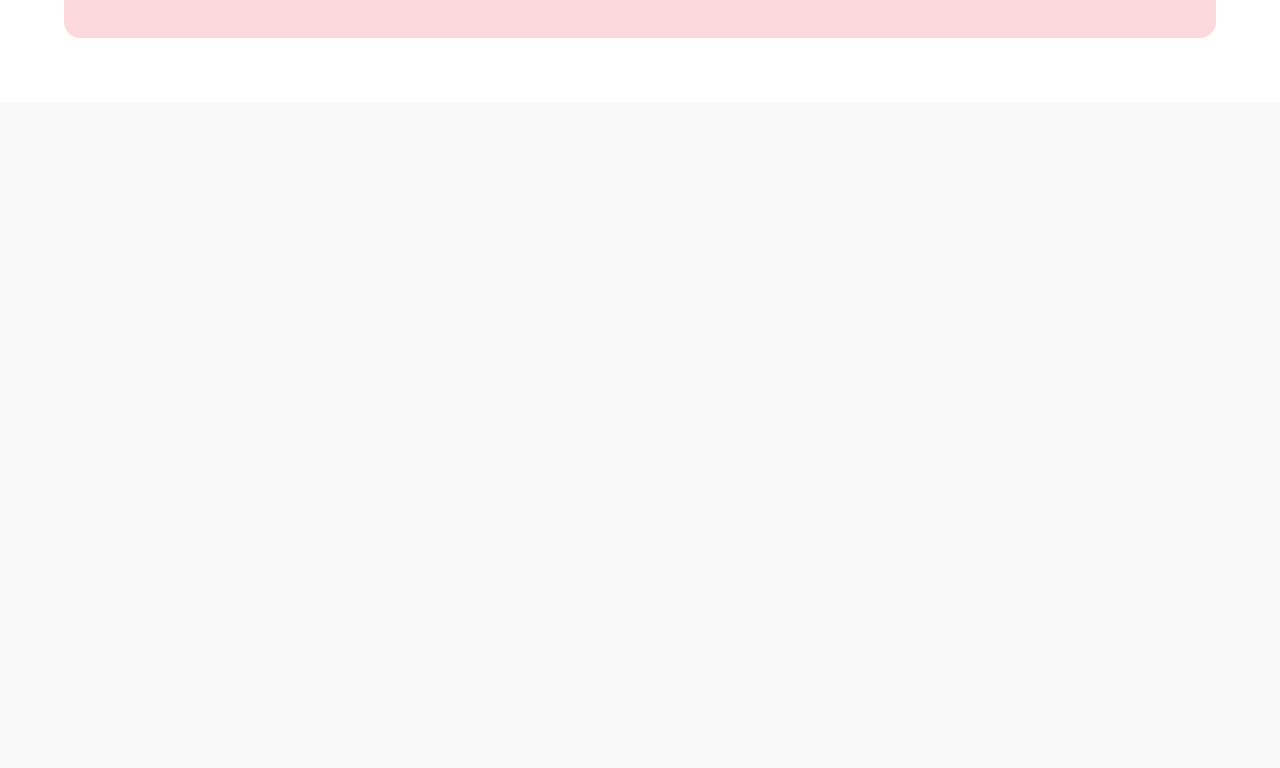
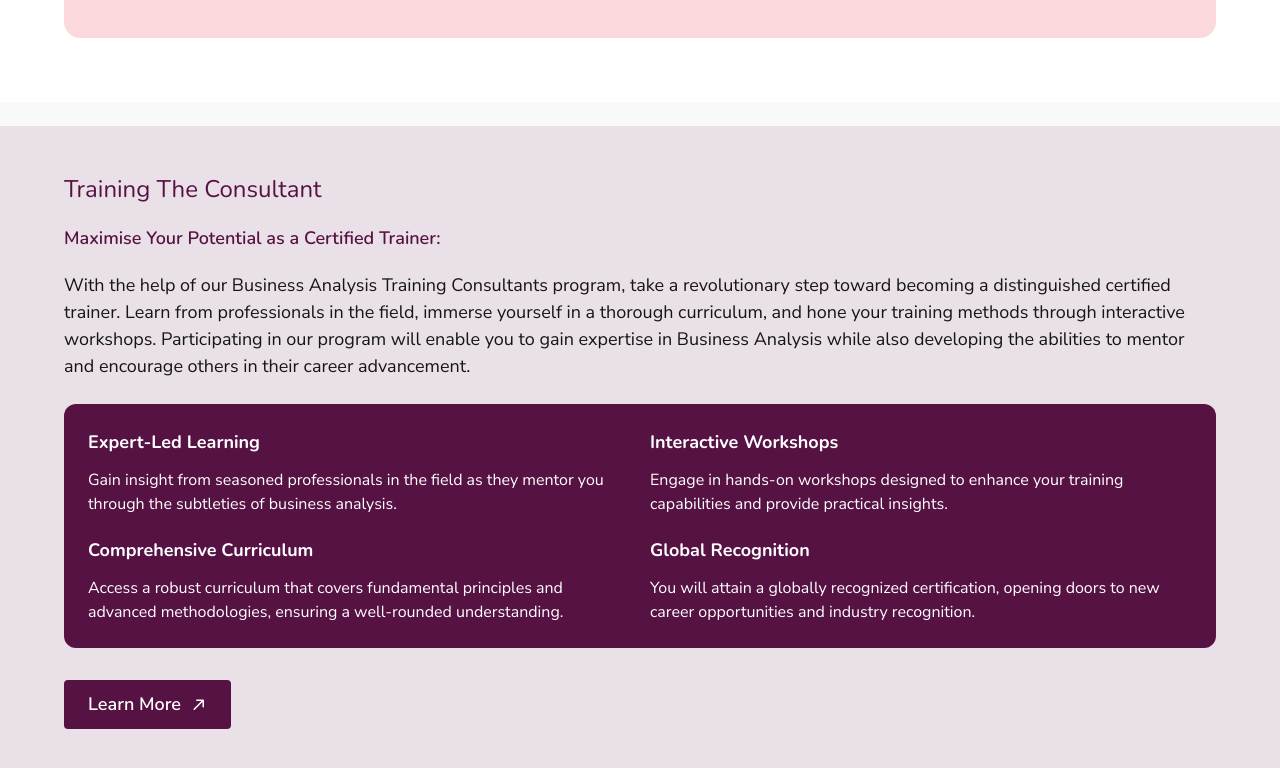
Before and after one commit to Okoukoni-Victor/tobams-assessment, a Next.js app: page / in a window 1280 px wide. Shown: the part 4716-5484 px from the top of the page. Before the commit the page ends 4818 px from the top, so only its background shows below. Built offline with nearby package versions, Linux system fonts and the light colour scheme.

Commit message:
feat: add Training The Consultant section

```diff
--- a/app/page.tsx
+++ b/app/page.tsx
@@ -3,6 +3,7 @@ import LearningManagementSystem from "@/components/home/LearningManagementSystem
 import TrainingPrograms from "@/components/home/TrainingPrograms";
 import ManagementDevelopmentProgram from "@/components/home/ManagementDevelopmentProgram";
 import TransformationHub from "@/components/home/TransformationHub";
+import TrainingTheConsultant from "@/components/home/TrainingTheConsultant";
 
 export default function Home() {
   return (
@@ -12,6 +13,7 @@ export default function Home() {
       <TrainingPrograms />
       <ManagementDevelopmentProgram />
       <TransformationHub />
+      <TrainingTheConsultant />
     </main>
   );
 }
--- /dev/null
+++ b/components/home/TrainingTheConsultant.tsx
@@ -0,0 +1,89 @@
+import Link from "next/link";
+
+type Feature = {
+  title: string;
+  description: string;
+};
+
+const features: Feature[] = [
+  {
+    title: "Expert-Led Learning",
+    description:
+      "Gain insight from seasoned professionals in the field as they mentor you through the subtleties of business analysis.",
+  },
+  {
+    title: "Interactive Workshops",
+    description:
+      "Engage in hands-on workshops designed to enhance your training capabilities and provide practical insights.",
+  },
+  {
+    title: "Comprehensive Curriculum",
+    description:
+      "Access a robust curriculum that covers fundamental principles and advanced methodologies, ensuring a well-rounded understanding.",
+  },
+  {
+    title: "Global Recognition",
+    description:
+      "You will attain a globally recognized certification, opening doors to new career opportunities and industry recognition.",
+  },
+];
+
+export default function TrainingTheConsultant() {
+  return (
+    <section className="mt-6 py-12 px-6 lg:px-16 bg-(--color-primary-10)">
+      <div className="space-y-3 lg:space-y-5">
+        <h2 className="leading-[130%] text-2xl lg:text-[40px]font-semibold text-primary">
+          Training The Consultant
+        </h2>
+
+        <h3 className="leading-[150%] text-base lg:text-lg font-semibold text-primary">
+          Maximise Your Potential as a Certified Trainer:
+        </h3>
+
+        <p className="text-sm lg:text-lg">
+          With the help of our Business Analysis Training Consultants program,
+          take a revolutionary step toward becoming a distinguished certified
+          trainer. Learn from professionals in the field, immerse yourself in a
+          thorough curriculum, and hone your training methods through
+          interactive workshops. Participating in our program will enable you to
+          gain expertise in Business Analysis while also developing the
+          abilities to mentor and encourage others in their career advancement.
+        </p>
+      </div>
+
+      <div className="grid md:grid-cols-2 gap-5 mt-6 mb-8 p-6 rounded-xl text-white bg-primary">
+        {features.map((feature) => (
+          <div key={feature.title}>
+            <h4 className="pb-3 md:text-lg font-bold">{feature.title}</h4>
+
+            <p className="text-sm md:text-base">{feature.description}</p>
+          </div>
+        ))}
+      </div>
+
+      <Link
+        href="#"
+        className="inline-flex justify-center items-center gap-2 w-fit px-6 py-[10.5px] rounded text-sm lg:text-lg font-semibold text-white bg-primary"
+      >
+        Learn More
+        <svg
+          xmlns="http://www.w3.org/2000/svg"
+          className="-rotate-45"
+          width="18"
+          height="18"
+          viewBox="0 0 18 18"
+          fill="none"
+          aria-hidden={true}
+          focusable={false}
+        >
+          <path
+            fillRule="evenodd"
+            clipRule="evenodd"
+            d="M11.3528 4.91498C11.0599 4.62209 10.5851 4.62209 10.2922 4.91498C9.99929 5.20788 9.99929 5.68275 10.2922 5.97564L13.5644 9.24786H2.625C2.21079 9.24786 1.875 9.58365 1.875 9.99786C1.875 10.4121 2.21079 10.7479 2.625 10.7479H13.5643L10.2922 14.02C9.99929 14.3129 9.99929 14.7877 10.2922 15.0806C10.5851 15.3735 11.0599 15.3735 11.3528 15.0806L15.9053 10.5281C16.046 10.3875 16.125 10.1967 16.125 9.99781C16.125 9.7989 16.046 9.60813 15.9053 9.46748L11.3528 4.91498Z"
+            fill="currentColor"
+          ></path>
+        </svg>
+      </Link>
+    </section>
+  );
+}
```
